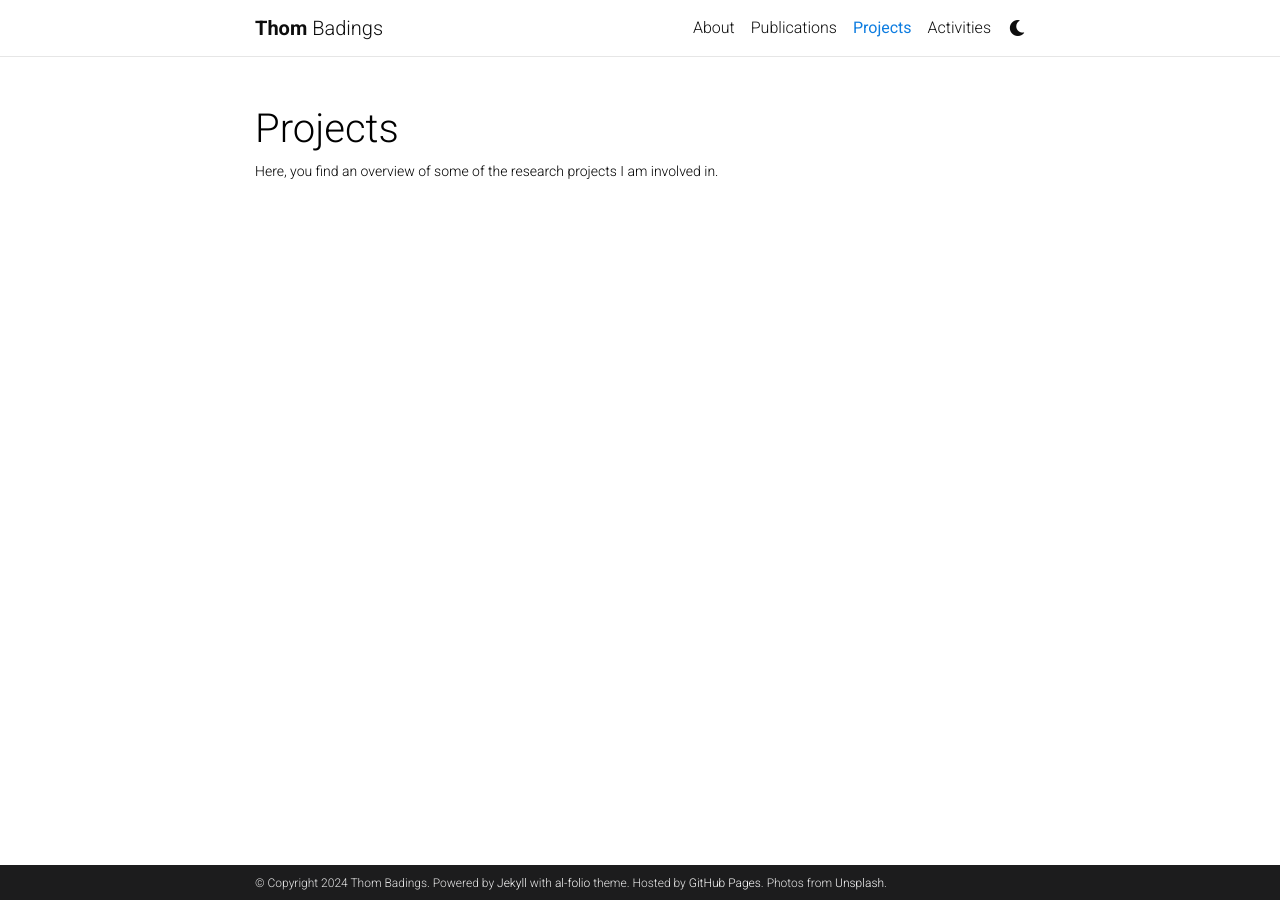
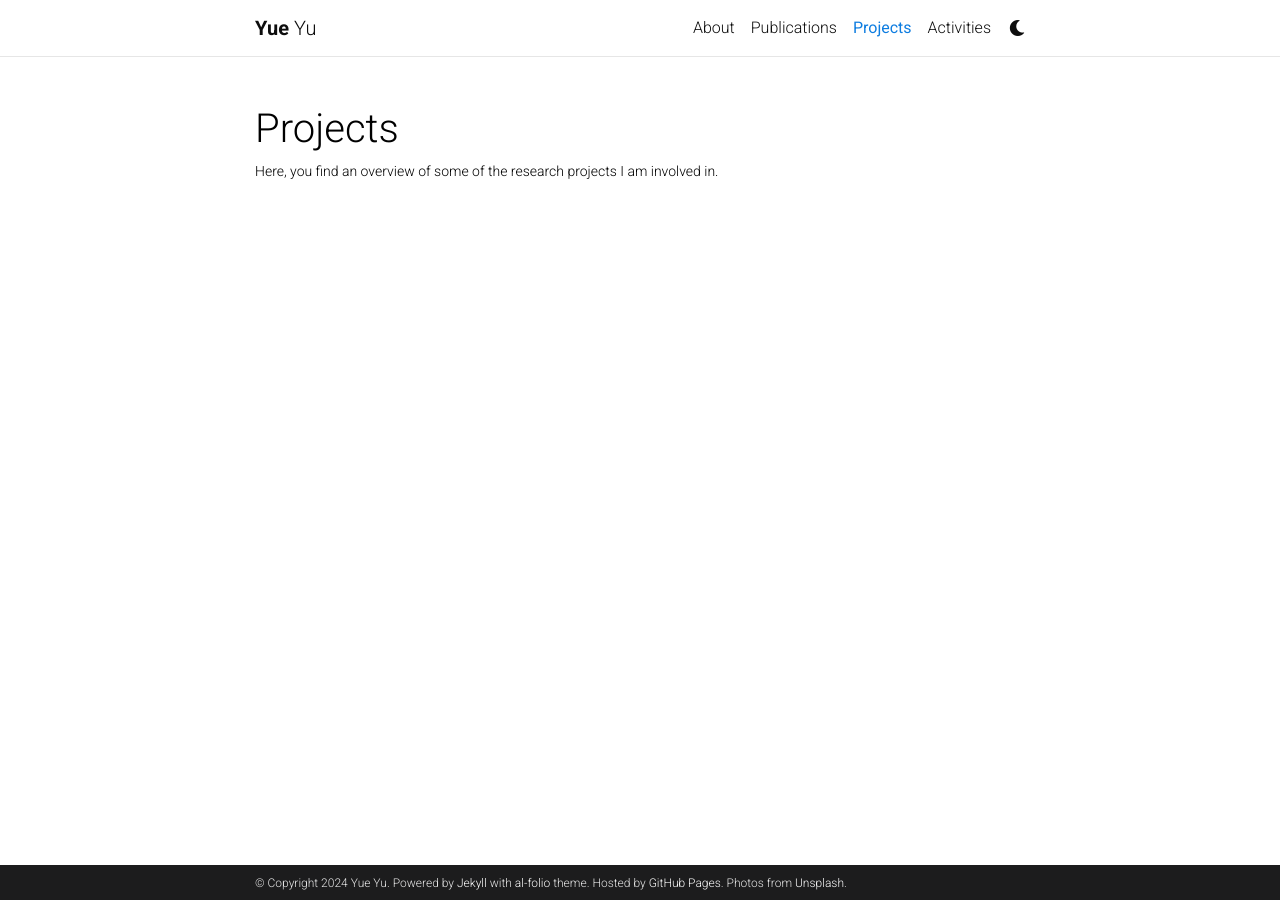
Before and after one commit to yueyu19/yy.bio, a Jekyll site: the page built from _pages/projects.md, in a window 1280 px wide. Built offline with Jekyll 4.4.1, drawn with Linux system fonts in a browser that asks for light colours; comment, search, counter and statistics services are not loaded; a style sheet for code colours, icons or effects is not loaded.

Commit message:
Update _config.yml

```diff
--- a/_config.yml
+++ b/_config.yml
@@ -3,12 +3,12 @@
 # -----------------------------------------------------------------------------
 
 title: blank # the website title (if blank, full name will be used instead)
-first_name: Thom
+first_name: Yue
 middle_name:
-last_name: Badings
-email: thom.badings@ru.nl
+last_name: Yu
+email: yuey@umn.edu
 description: > # the ">" symbol means to ignore newlines until "footer_text:"
-  Thom Badings' Homepage
+  Yue Yu's Homepage
 footer_text: >
   Powered by <a href="https://jekyllrb.com/" target="_blank">Jekyll</a> with <a href="https://github.com/alshedivat/al-folio">al-folio</a> theme.
   Hosted by <a href="https://pages.github.com/" target="_blank">GitHub Pages</a>.
@@ -18,7 +18,7 @@ keywords:
 lang: en # the language of your site (for example: en, fr, cn, ru, etc.)
 icon: ⚛️  # the emoji used as the favicon (alternatively, provide image name in /assets/img/)
 
-url: https://tbadings.github.io # the base hostname & protocol for your site
+url:
 baseurl:
 last_updated: false # set to true if you want to display last updated in the footer
 impressum_path:  # set to path to include impressum link in the footer, use the same path as permalink in a page, helps to conform with EU GDPR
@@ -67,11 +67,11 @@ og_image: # The site-wide (default for all links) Open Graph preview image
 # Social integration
 # -----------------------------------------------------------------------------
 
-github_username: tbadings # your GitHub user name
+github_username: yueyu19 # your GitHub user name
 gitlab_username: # your GitLab user name
 twitter_username: # your Twitter handle
 mastodon_username: # your mastodon instance+username in the format instance.tld/@username
-linkedin_username: thom-badings/ # your LinkedIn user name
+linkedin_username: # your LinkedIn user name
 telegram_username: # your Telegram user name
 scholar_userid: 7K6uKqoAAAAJ # your Google Scholar ID
 semanticscholar_id: # your Semantic Scholar ID
@@ -231,8 +231,8 @@ display_tags: ['formatting', 'images', 'links', 'math', 'code'] # this tags will
 
 scholar:
 
-  last_name: [Badings]
-  first_name: [Thom]
+  last_name: [Yu]
+  first_name: [Yue]
 
   style: apa
   locale: en
```
